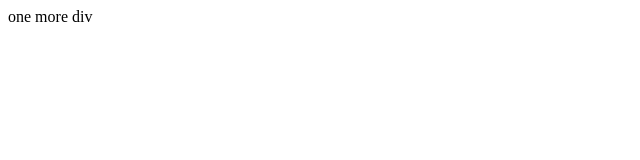
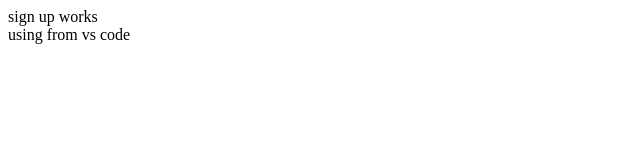
Before and after one commit to mohinoddin/RealEstate, a React (Create React App) app in the folder client/: page / in a window 1280 px wide. Shown: the top 160 px of the page, without its empty margins (0-640 px from the left). Built offline with nearby package versions, Linux system fonts and the light colour scheme.

Commit message:
branch commit

```diff
--- a/client/src/components/signup.js
+++ b/client/src/components/signup.js
@@ -1,9 +1,9 @@
 const Signup = ()=>{
     return(
         <>
+       <div className="p-3 mb-2 bg-info text-dark">sign up works</div>
+        using from vs code
 
-
-        <div>one more div</div>
         </>
     )
 }
```
Also changed, not shown: client/src/components/test.txt.
